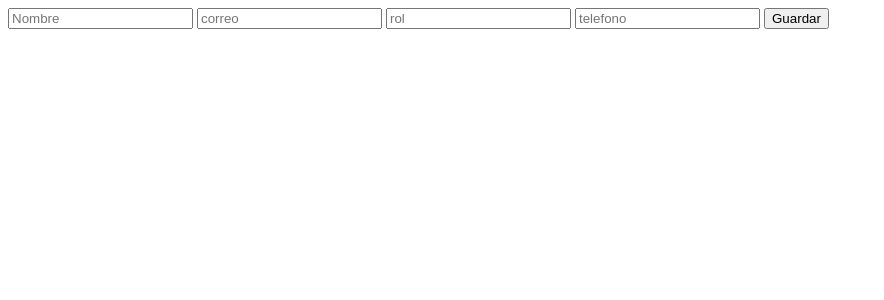
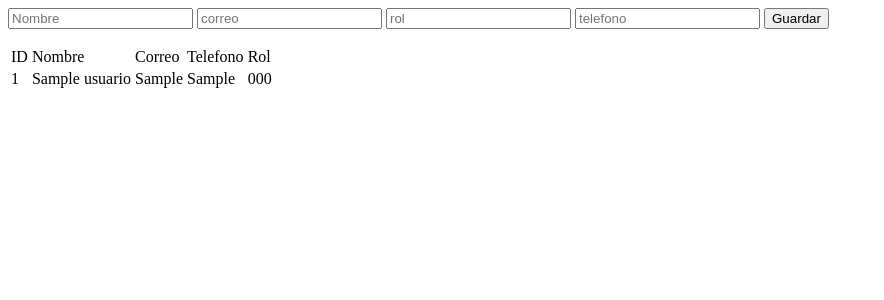
Before and after one commit to velamds/adso3146013, a PHP site: page / in a window 1280 px wide. Shown: the top 300 px of the page, without its empty margins (0-884 px from the left). Run offline with PHP 8.4, Linux system fonts and the light colour scheme; tables that the repository leaves empty or names only in its code hold one stand-in row (values such as "Sample post").

Commit message:
se ajusto la vista, el controlador y el modelo para consultar todos los registros de la tabal usuarios

```diff
--- a/controller.php
+++ b/controller.php
@@ -13,6 +13,7 @@ class Controller{
     }
 
     public function index(){
+        $usuarios = Usuario::consultarTodos();
         require_once $this->view;
     }
 
@@ -21,4 +22,7 @@ class Controller{
 
         $nuevoUsuario->insertar();
     }
+
+
+
 }
--- a/index.php
+++ b/index.php
@@ -5,6 +5,7 @@ require_once "controller.php";
 $controller = new Controller;
 
 $controller->index();
+
 if ($_SERVER['REQUEST_METHOD'] == 'POST') {
     $controller->guardar();
 }
--- a/usuario.php
+++ b/usuario.php
@@ -43,6 +43,14 @@ class Usuario{
         $statement->execute();
     }
 
+    public static function consultarTodos(){
+        $conexion = self::connect();
+        $query = "SELECT * FROM usuarios";
+        $statement = $conexion->prepare($query);
+        $statement->execute();
+        return $statement->fetchAll(PDO::FETCH_CLASS | PDO::FETCH_PROPS_LATE, 'Usuario', ['id', 'nombre', 'correo', 'rol', 'telefono']);
+    }
+
     public function getId(){
         return $this->id;
     }
--- a/view.php
+++ b/view.php
@@ -7,3 +7,26 @@
     <button type="submit">Guardar</button>
 
 </form>
+
+<table>
+    <thead>
+        <tr>
+            <td>ID</td>
+            <td>Nombre</td>
+            <td>Correo</td>
+            <td>Telefono</td>
+            <td>Rol</td>
+        </tr>
+    </thead>
+    <tbody>
+        <?php foreach($usuarios as $usuario): ?>
+            <tr>
+                <td><?php echo $usuario->getId() ?></td>
+                <td><?=$usuario->getNombre() ?></td>
+                <td><?=$usuario->getCorreo() ?></td>
+                <td><?=$usuario->getRol() ?></td>
+                <td><?=$usuario->getTelefono() ?></td>
+            </tr>
+        <?php endforeach; ?>
+    </tbody>
+</table>
```
